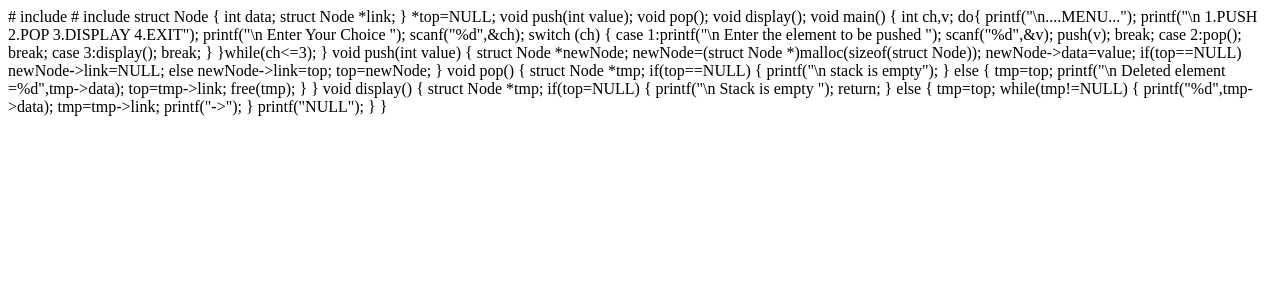
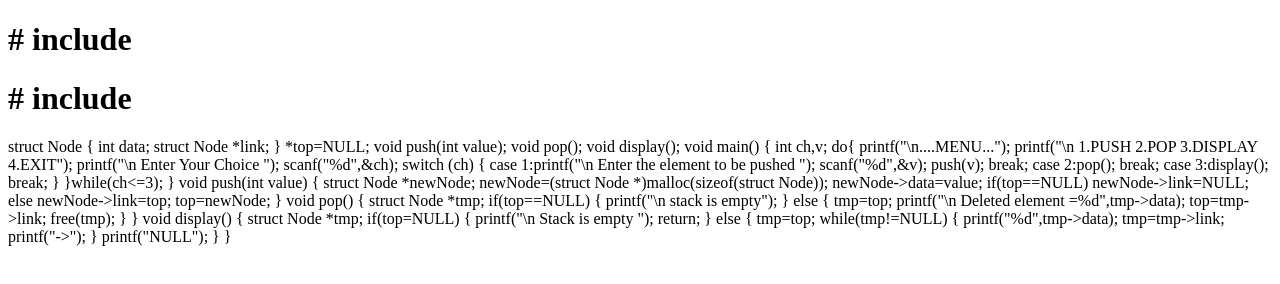
Before and after one commit to keshab9932/keshab9932.github.io, a plain HTML site: page index.html in a window 1280 px wide. Drawn offline with Linux system fonts and the light colour scheme.

Commit message:
Update index.html

```diff
--- a/index.html
+++ b/index.html
@@ -6,9 +6,9 @@
 	<title>Linked Stack</title>
 </head>
 <body>
-# include <stdio.h>
-# include <malloc.h>
-
+<h1># include <stdio.h></h1>
+<h1># include <malloc.h></h1>
+<p>
 struct Node
 {
 	int data;
@@ -93,5 +93,6 @@ void display()
         printf("NULL");
     }
 }
+	</p>
 </body>
 </html>
```
